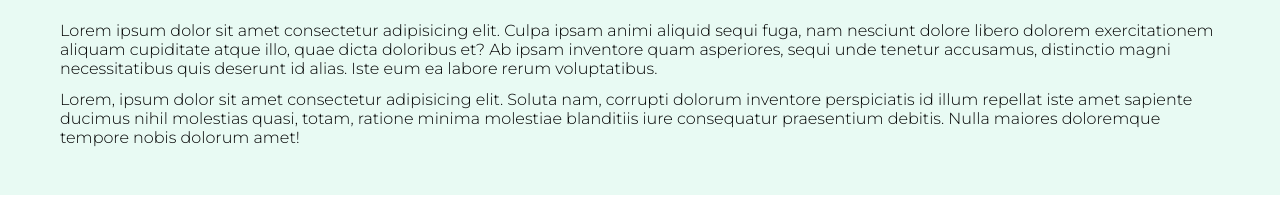
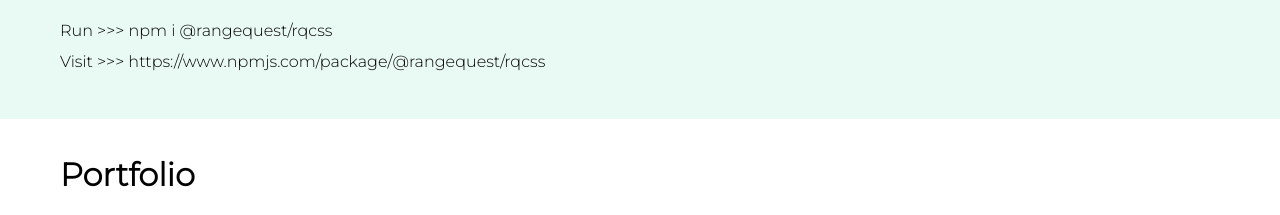
Before and after one commit to rangequest/rq-sass-lib, a website: page index.html in a window 1280 px wide. Shown: the part 575-790 px from the top of the page. Drawn offline with Linux system fonts and the light colour scheme.

```diff
--- a/index.html
+++ b/index.html
@@ -38,8 +38,9 @@
   <section id="about" class="bg-secondary-light-9 mt-1 pt-3 pb-3">
     <div class="container">
       <h2 class="mb-2">About RQCSS Library</h2>
-      <p>Lorem ipsum dolor sit amet consectetur adipisicing elit. Culpa ipsam animi aliquid sequi fuga, nam nesciunt dolore libero dolorem exercitationem aliquam cupiditate atque illo, quae dicta doloribus et? Ab ipsam inventore quam asperiores, sequi unde tenetur accusamus, distinctio magni necessitatibus quis deserunt id alias. Iste eum ea labore rerum voluptatibus.</p>
-      <p class="mt-1">Lorem, ipsum dolor sit amet consectetur adipisicing elit. Soluta nam, corrupti dolorum inventore perspiciatis id illum repellat iste amet sapiente ducimus nihil molestias quasi, totam, ratione minima molestiae blanditiis iure consequatur praesentium debitis. Nulla maiores doloremque tempore nobis dolorum amet!</p>
+      <p>Run >>> npm i @rangequest/rqcss</p>
+      <p class="mt-1">Visit >>> <a
+        href="https://www.npmjs.com/package/@rangequest/rqcss">https://www.npmjs.com/package/@rangequest/rqcss</a></p>
     </div>
   </section>
 
--- a/package.json
+++ b/package.json
@@ -1,6 +1,6 @@
 {
   "name": "@rangequest/rqcss",
-  "version": "1.0.0",
+  "version": "1.0.1",
   "description": "A Lightweight CSS Library by RANGE QUEST",
   "main": "index.js",
   "scripts": {
@@ -19,7 +19,7 @@
   "bugs": {
     "url": "https://github.com/rangequest/rq-sass-lib/issues"
   },
-  "homepage": "https://github.com/rangequest/rq-sass-lib#readme",
+  "homepage": "https://rangequest.github.io/rq-sass-lib/",
   "devDependencies": {
     "gulp": "^4.0.2",
     "gulp-sass": "^5.0.0",
```
